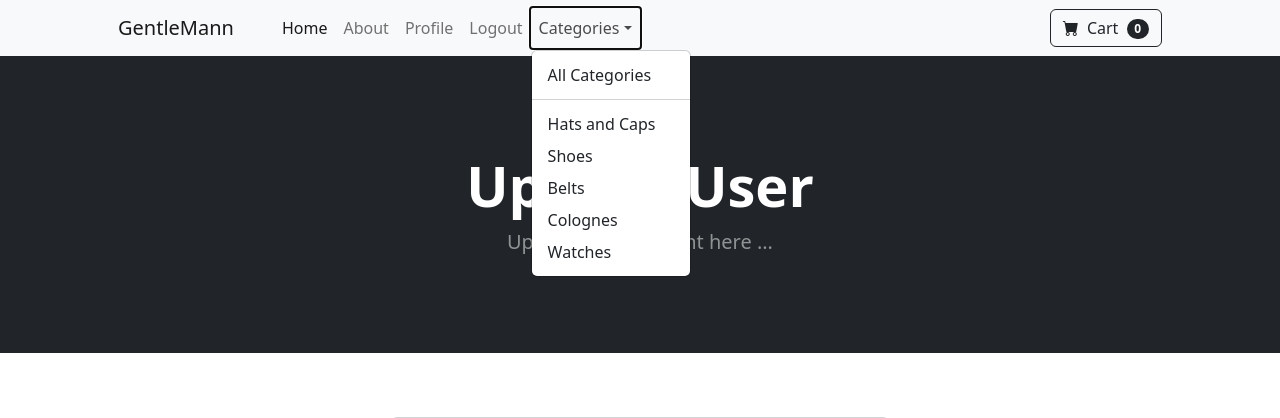
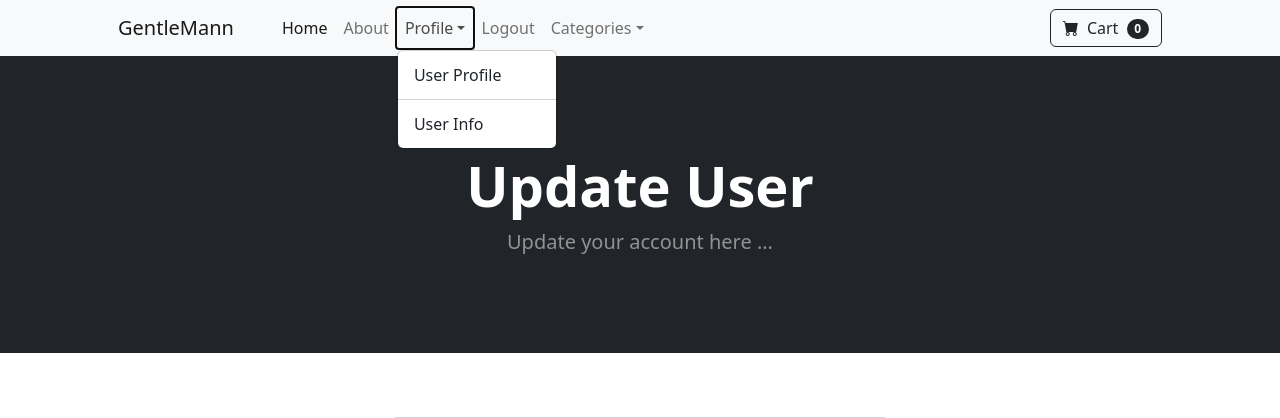
Before and after one commit to geoffreykithuku/django-ecommerce, a Django app: page /update_user/ in a window 1280 px wide, after a click on "Profile". Shown: the top 418 px of the page. Run offline with Django 5.2, Linux system fonts and the light colour scheme; a user stored in the database is signed in; data comes from the database, SQL or seed files in the repository; both versions use the stored data as it was after the commit; some libraries are stand-ins or nearby versions.

Commit message:
create custom user update routes

```diff
--- a/store/templates/navbar.html
+++ b/store/templates/navbar.html
@@ -24,8 +24,31 @@
           <a class="nav-link" href="{% url 'about' %}">About</a>
         </li>
         {% if user.is_authenticated %}
-           <li class="nav-item">
-          <a class="nav-link" href="{% url 'update_user' %}">Profile</a>
+               <li class="nav-item dropdown">
+          <a
+            class="nav-link dropdown-toggle"
+            id="navbarDropdown"
+            href="#"
+            role="button"
+            data-bs-toggle="dropdown"
+            aria-expanded="false"
+            >Profile</a
+          >
+          <ul class="dropdown-menu" aria-labelledby="navbarDropdown">
+            <li>
+              <a class="dropdown-item" href="{% url 'update_user' %}">User Profile</a>
+            </li>
+            <li><hr class="dropdown-divider" /></li>
+
+            <li>
+              <a
+                class="dropdown-item"
+                href="{% url 'update_info' 'Hats-and-Caps' %}"
+                >User Info</a
+              >
+            </li>
+
+          </ul>
         </li>
         <li class="nav-item">
           <a class="nav-link" href="{% url 'logout' %}">Logout</a>
--- a/store/urls.py
+++ b/store/urls.py
@@ -8,6 +8,7 @@ urlpatterns = [
     path("logout/", views.logout_user, name="logout"),
     path("register/", views.register_user, name="register"),
      path("update_user/", views.update_user, name="update_user"),
+      path("update_info/", views.update_info, name="update_info"),
      path('update_password/', views.update_password, name='update_password'),
     path('product/<int:id>', views.product, name='product'),
     path('category/<str:slug>', views.category, name='category'),
--- a/store/views.py
+++ b/store/views.py
@@ -124,3 +124,12 @@ def update_password(request):
     else:
         messages.error(request, "You need to be logged in to update your password")
         return redirect('login')
+
+
+
+
+
+
+
+def update_info(request):
+    pass
```
Also changed, not shown: store/templates/user_info.html (added, +55 -0 lines), db.sqlite3.
